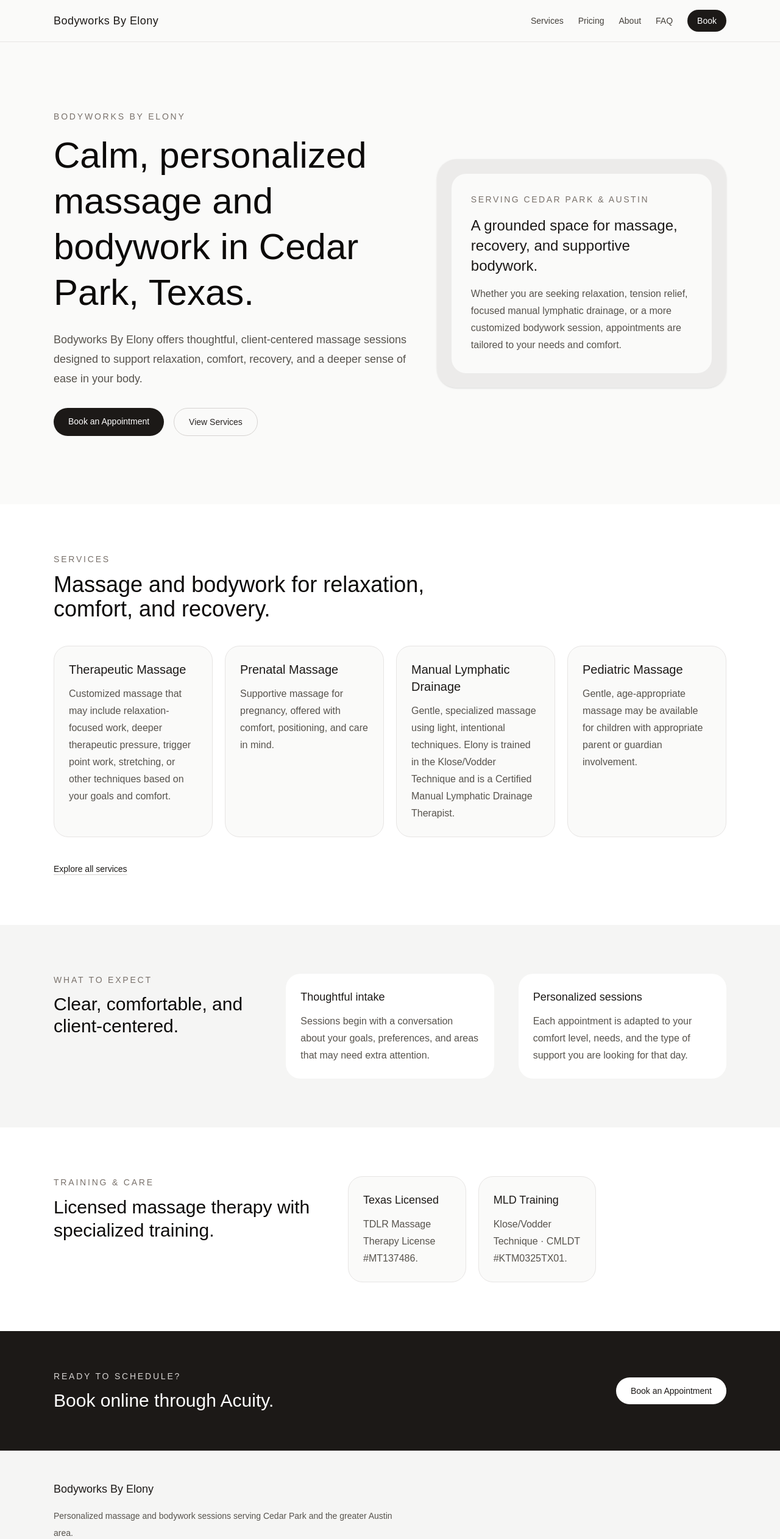
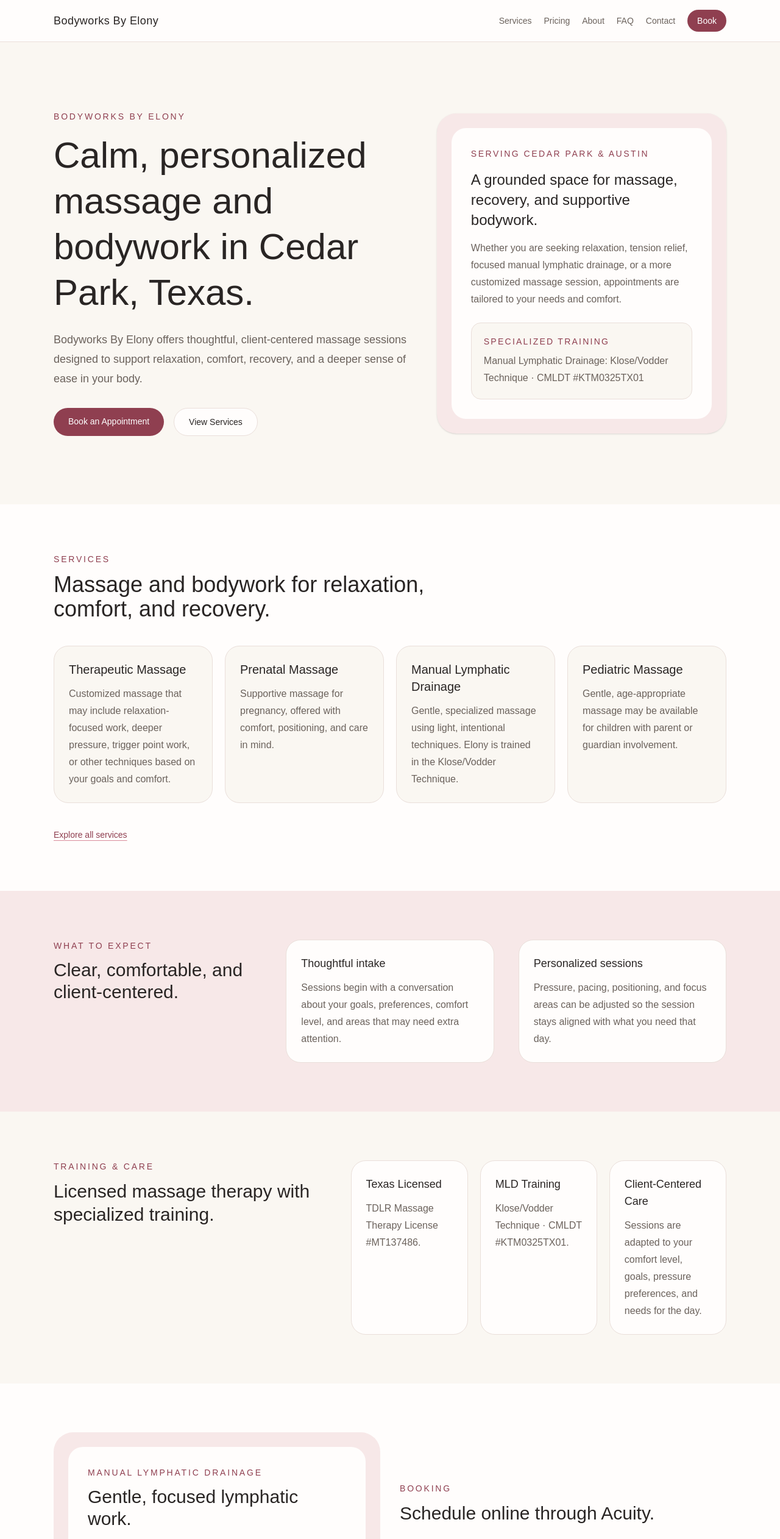
Before and after one commit to arosado-projects/bodyworks-by-elony, a Next.js app: page / in a window 1280 px wide. Shown: the top 2524 px of the page at 61% size. Built offline with nearby package versions, Linux system fonts and the light colour scheme.

Commit message:
Update header and footer styling

```diff
--- a/app/components/Footer.tsx
+++ b/app/components/Footer.tsx
@@ -1,26 +1,95 @@
+import Link from "next/link";
 import { siteConfig } from "../lib/site";
+
+const footerLinks = [
+  {
+    label: "Services",
+    href: "/services",
+  },
+  {
+    label: "Pricing",
+    href: "/pricing",
+  },
+  {
+    label: "About Elony",
+    href: "/about",
+  },
+  {
+    label: "FAQ",
+    href: "/faq",
+  },
+  {
+    label: "Policies",
+    href: "/policies",
+  },
+  {
+    label: "Contact",
+    href: "/contact",
+  },
+];
 
 export default function Footer() {
   return (
-    <footer className="border-t border-stone-200 bg-stone-100">
-      <div className="mx-auto max-w-6xl px-6 py-12">
-        <div className="space-y-4">
-          <h2 className="text-lg font-medium text-stone-900">
+    <footer className="border-t border-[#eadfda] bg-[#faf7f2]">
+      <div className="mx-auto grid max-w-6xl gap-10 px-6 py-12 md:grid-cols-[1.2fr_0.8fr_0.8fr]">
+        <div>
+          <h2 className="mb-4 text-lg font-medium text-[#292524]">
             {siteConfig.name}
           </h2>
 
-          <p className="max-w-xl text-sm leading-7 text-stone-600">
+          <p className="max-w-xl text-sm leading-7 text-[#6b625c]">
             Personalized massage and bodywork sessions serving Cedar Park and
             the greater Austin area.
           </p>
 
-          <p className="text-sm text-stone-500">
+          <p className="mt-4 text-sm text-[#6b625c]">
             TDLR Massage Therapy License #{siteConfig.credentials.tdlrLicense}
           </p>
+        </div>
 
-          <p className="text-sm text-stone-500">
-            © {new Date().getFullYear()} {siteConfig.name}
+        <div>
+          <h3 className="mb-4 text-sm font-medium uppercase tracking-[0.16em] text-[#8f3f50]">
+            Explore
+          </h3>
+
+          <nav aria-label="Footer navigation" className="grid gap-3 text-sm">
+            {footerLinks.map((link) => (
+              <Link
+                key={link.href}
+                href={link.href}
+                className="text-[#6b625c] transition hover:text-[#8f3f50]"
+              >
+                {link.label}
+              </Link>
+            ))}
+          </nav>
+        </div>
+
+        <div>
+          <h3 className="mb-4 text-sm font-medium uppercase tracking-[0.16em] text-[#8f3f50]">
+            Booking
+          </h3>
+
+          <p className="mb-4 text-sm leading-7 text-[#6b625c]">
+            View current availability and schedule online through Acuity.
           </p>
+
+          <a
+            href={siteConfig.bookingUrl}
+            target="_blank"
+            rel="noopener noreferrer"
+            className="inline-flex rounded-full bg-[#8f3f50] px-5 py-2.5 text-sm font-medium text-white transition hover:opacity-90"
+          >
+            Book an Appointment
+          </a>
+        </div>
+      </div>
+
+      <div className="border-t border-[#eadfda]">
+        <div className="mx-auto flex max-w-6xl flex-col gap-2 px-6 py-5 text-sm text-[#6b625c] sm:flex-row sm:items-center sm:justify-between">
+          <p>© {new Date().getFullYear()} {siteConfig.name}</p>
+
+          <p>Cedar Park, TX · Serving the greater Austin area</p>
         </div>
       </div>
     </footer>
--- a/app/components/Header.tsx
+++ b/app/components/Header.tsx
@@ -1,39 +1,62 @@
+import Link from "next/link";
 import { siteConfig } from "../lib/site";
+
+const navItems = [
+  {
+    label: "Services",
+    href: "/services",
+  },
+  {
+    label: "Pricing",
+    href: "/pricing",
+  },
+  {
+    label: "About",
+    href: "/about",
+  },
+  {
+    label: "FAQ",
+    href: "/faq",
+  },
+  {
+    label: "Contact",
+    href: "/contact",
+  },
+];
 
 export default function Header() {
   return (
-    <header className="border-b border-stone-200 bg-stone-50">
-      <div className="mx-auto flex max-w-6xl items-center justify-between px-6 py-4">
-        <a href="/" className="text-lg font-medium tracking-wide text-stone-900">
-          Bodyworks By Elony
-        </a>
+    <header className="border-b border-[#eadfda] bg-[#fffdfc]">
+      <div className="mx-auto flex max-w-6xl flex-col gap-4 px-6 py-4 sm:flex-row sm:items-center sm:justify-between">
+        <Link
+          href="/"
+          className="text-lg font-medium tracking-wide text-[#292524] transition hover:text-[#8f3f50]"
+        >
+          {siteConfig.name}
+        </Link>
 
-        <nav className="flex items-center gap-6 text-sm text-stone-700">
-          <a href="/services" className="hover:text-stone-900">
-            Services
-          </a>
-
-          <a href="/pricing" className="hover:text-stone-900">
-            Pricing
-          </a>
-
-          <a href="/about" className="hover:text-stone-900">
-            About
-          </a>
-
-          <a href="/faq" className="hover:text-stone-900">
-            FAQ
-          </a>
+        <nav
+          aria-label="Main navigation"
+          className="flex flex-wrap items-center gap-x-5 gap-y-3 text-sm text-[#6b625c]"
+        >
+          {navItems.map((item) => (
+            <Link
+              key={item.href}
+              href={item.href}
+              className="transition hover:text-[#8f3f50]"
+            >
+              {item.label}
+            </Link>
+          ))}
 
           <a
             href={siteConfig.bookingUrl}
             target="_blank"
             rel="noopener noreferrer"
-            className="rounded-full bg-stone-900 px-4 py-2 text-white transition hover:bg-stone-700"
+            className="rounded-full bg-[#8f3f50] px-4 py-2 text-sm font-medium text-white transition hover:opacity-90"
           >
             Book
           </a>
-
         </nav>
       </div>
     </header>
--- a/app/layout.tsx
+++ b/app/layout.tsx
@@ -16,7 +16,7 @@ export default function RootLayout({
 }>) {
   return (
     <html lang="en">
-      <body className="bg-stone-50 text-stone-900 antialiased">
+      <body className="antialiased">
         <div className="flex min-h-screen flex-col">
           <Header />
           <div className="flex-1">{children}</div>
--- a/app/page.tsx
+++ b/app/page.tsx
@@ -1,10 +1,17 @@
+import type { Metadata } from "next";
 import { siteConfig } from "./lib/site";
+
+export const metadata: Metadata = {
+  title: "Bodyworks By Elony | Massage & Bodywork in Cedar Park, TX",
+  description:
+    "Calm, personalized massage and bodywork in Cedar Park, TX. Therapeutic massage, prenatal massage, manual lymphatic drainage, and pediatric massage available.",
+};
 
 const featuredServices = [
   {
     title: "Therapeutic Massage",
     description:
-      "Customized massage that may include relaxation-focused work, deeper therapeutic pressure, trigger point work, stretching, or other techniques based on your goals and comfort.",
+      "Customized massage that may include relaxation-focused work, deeper pressure, trigger point work, or other techniques based on your goals and comfort.",
   },
   {
     title: "Prenatal Massage",
@@ -14,30 +21,46 @@ const featuredServices = [
   {
     title: "Manual Lymphatic Drainage",
     description:
-      "Gentle, specialized massage using light, intentional techniques. Elony is trained in the Klose/Vodder Technique and is a Certified Manual Lymphatic Drainage Therapist.",
+      "Gentle, specialized massage using light, intentional techniques. Elony is trained in the Klose/Vodder Technique.",
   },
   {
     title: "Pediatric Massage",
     description:
-      "Gentle, age-appropriate massage may be available for children with appropriate parent or guardian involvement.",
+      "Gentle, age-appropriate massage may be available for children with parent or guardian involvement.",
+  },
+];
+
+const trustItems = [
+  {
+    title: "Texas Licensed",
+    description: `TDLR Massage Therapy License #${siteConfig.credentials.tdlrLicense}.`,
+  },
+  {
+    title: "MLD Training",
+    description: `${siteConfig.credentials.mldTechnique} · ${siteConfig.credentials.mldCertification}.`,
+  },
+  {
+    title: "Client-Centered Care",
+    description:
+      "Sessions are adapted to your comfort level, goals, pressure preferences, and needs for the day.",
   },
 ];
 
 export default function HomePage() {
   return (
     <main>
-      <section className="bg-stone-50">
+      <section className="bg-[#faf7f2]">
         <div className="mx-auto grid max-w-6xl gap-12 px-6 py-20 lg:grid-cols-[1.1fr_0.9fr] lg:items-center lg:py-28">
           <div>
-            <p className="mb-4 text-sm uppercase tracking-[0.2em] text-stone-500">
+            <p className="mb-4 text-sm uppercase tracking-[0.2em] text-[#8f3f50]">
               {siteConfig.name}
             </p>
 
-            <h1 className="mb-6 max-w-3xl text-4xl font-light leading-tight text-stone-950 sm:text-5xl lg:text-6xl">
+            <h1 className="mb-6 max-w-3xl text-4xl font-light leading-tight text-[#292524] sm:text-5xl lg:text-6xl">
               Calm, personalized massage and bodywork in Cedar Park, Texas.
             </h1>
 
-            <p className="mb-8 max-w-2xl text-lg leading-8 text-stone-600">
+            <p className="mb-8 max-w-2xl text-lg leading-8 text-[#6b625c]">
               Bodyworks By Elony offers thoughtful, client-centered massage
               sessions designed to support relaxation, comfort, recovery, and a
               deeper sense of ease in your body.
@@ -48,49 +71,61 @@ export default function HomePage() {
                 href={siteConfig.bookingUrl}
                 target="_blank"
                 rel="noopener noreferrer"
-                className="rounded-full bg-stone-900 px-6 py-3 text-sm font-medium text-white transition hover:bg-stone-700"
+                className="rounded-full bg-[#8f3f50] px-6 py-3 text-sm font-medium text-white transition hover:opacity-90"
               >
                 Book an Appointment
               </a>
 
               <a
                 href="/services"
-                className="rounded-full border border-stone-300 px-6 py-3 text-sm font-medium text-stone-800 transition hover:border-stone-500"
+                className="rounded-full border border-[#eadfda] bg-[#fffdfc] px-6 py-3 text-sm font-medium text-[#292524] transition hover:border-[#d98c9b]"
               >
                 View Services
               </a>
             </div>
           </div>
 
-          <div className="rounded-[2rem] bg-stone-200/70 p-6 shadow-sm">
-            <div className="rounded-[1.5rem] bg-stone-50 p-8">
-              <p className="mb-4 text-sm uppercase tracking-[0.18em] text-stone-500">
+          <div className="rounded-[2rem] bg-[#f7e8e8] p-6 shadow-sm">
+            <div className="rounded-[1.5rem] bg-[#fffdfc] p-8">
+              <p className="mb-4 text-sm uppercase tracking-[0.18em] text-[#8f3f50]">
                 Serving Cedar Park & Austin
               </p>
 
-              <h2 className="mb-4 text-2xl font-light leading-snug text-stone-900">
+              <h2 className="mb-4 text-2xl font-light leading-snug text-[#292524]">
                 A grounded space for massage, recovery, and supportive
                 bodywork.
               </h2>
 
-              <p className="leading-7 text-stone-600">
+              <p className="mb-6 leading-7 text-[#6b625c]">
                 Whether you are seeking relaxation, tension relief, focused
-                manual lymphatic drainage, or a more customized bodywork
-                session, appointments are tailored to your needs and comfort.
+                manual lymphatic drainage, or a more customized massage session,
+                appointments are tailored to your needs and comfort.
               </p>
+
+              <div className="rounded-2xl border border-[#eadfda] bg-[#faf7f2] p-5">
+                <p className="mb-2 text-sm font-medium uppercase tracking-[0.16em] text-[#8f3f50]">
+                  Specialized Training
+                </p>
+
+                <p className="leading-7 text-[#6b625c]">
+                  Manual Lymphatic Drainage:{" "}
+                  {siteConfig.credentials.mldTechnique} ·{" "}
+                  {siteConfig.credentials.mldCertification}
+                </p>
+              </div>
             </div>
           </div>
         </div>
       </section>
 
-      <section className="bg-white">
+      <section className="bg-[#fffdfc]">
         <div className="mx-auto max-w-6xl px-6 py-20">
           <div className="mb-10 max-w-2xl">
-            <p className="mb-3 text-sm uppercase tracking-[0.2em] text-stone-500">
+            <p className="mb-3 text-sm uppercase tracking-[0.2em] text-[#8f3f50]">
               Services
             </p>
 
-            <h2 className="text-3xl font-light text-stone-950 sm:text-4xl">
+            <h2 className="text-3xl font-light text-[#292524] sm:text-4xl">
               Massage and bodywork for relaxation, comfort, and recovery.
             </h2>
           </div>
@@ -99,13 +134,13 @@ export default function HomePage() {
             {featuredServices.map((service) => (
               <article
                 key={service.title}
-                className="rounded-3xl border border-stone-200 bg-stone-50 p-6"
+                className="rounded-3xl border border-[#eadfda] bg-[#faf7f2] p-6"
               >
-                <h3 className="mb-3 text-xl font-medium text-stone-900">
+                <h3 className="mb-3 text-xl font-medium text-[#292524]">
                   {service.title}
                 </h3>
 
-                <p className="leading-7 text-stone-600">
+                <p className="leading-7 text-[#6b625c]">
                   {service.description}
                 </p>
               </article>
@@ -115,7 +150,7 @@ export default function HomePage() {
           <div className="mt-10">
             <a
               href="/services"
-              className="text-sm font-medium text-stone-900 underline decoration-stone-300 underline-offset-4 hover:decoration-stone-700"
+              className="text-sm font-medium text-[#8f3f50] underline decoration-[#d98c9b] underline-offset-4 hover:decoration-[#8f3f50]"
             >
               Explore all services
             </a>
@@ -123,91 +158,140 @@ export default function HomePage() {
         </div>
       </section>
 
-      <section className="bg-stone-100">
+      <section className="bg-[#f7e8e8]">
         <div className="mx-auto grid max-w-6xl gap-10 px-6 py-20 lg:grid-cols-3">
           <div>
-            <p className="mb-3 text-sm uppercase tracking-[0.2em] text-stone-500">
+            <p className="mb-3 text-sm uppercase tracking-[0.2em] text-[#8f3f50]">
               What to Expect
             </p>
 
-            <h2 className="text-3xl font-light text-stone-950">
+            <h2 className="text-3xl font-light text-[#292524]">
               Clear, comfortable, and client-centered.
             </h2>
           </div>
 
-          <div className="rounded-3xl bg-white p-6">
-            <h3 className="mb-3 text-lg font-medium text-stone-900">
+          <div className="rounded-3xl border border-[#eadfda] bg-[#fffdfc] p-6">
+            <h3 className="mb-3 text-lg font-medium text-[#292524]">
               Thoughtful intake
             </h3>
 
-            <p className="leading-7 text-stone-600">
+            <p className="leading-7 text-[#6b625c]">
               Sessions begin with a conversation about your goals, preferences,
-              and areas that may need extra attention.
+              comfort level, and areas that may need extra attention.
             </p>
           </div>
 
-          <div className="rounded-3xl bg-white p-6">
-            <h3 className="mb-3 text-lg font-medium text-stone-900">
+          <div className="rounded-3xl border border-[#eadfda] bg-[#fffdfc] p-6">
+            <h3 className="mb-3 text-lg font-medium text-[#292524]">
               Personalized sessions
             </h3>
 
-            <p className="leading-7 text-stone-600">
-              Each appointment is adapted to your comfort level, needs, and the
-              type of support you are looking for that day.
+            <p className="leading-7 text-[#6b625c]">
+              Pressure, pacing, positioning, and focus areas can be adjusted so
+              the session stays aligned with what you need that day.
             </p>
           </div>
         </div>
       </section>
 
-      <section className="bg-white">
+      <section className="bg-[#faf7f2]">
         <div className="mx-auto max-w-6xl px-6 py-20">
-          <div className="grid gap-6 lg:grid-cols-[0.85fr_1.15fr] lg:items-start">
+          <div className="grid gap-8 lg:grid-cols-[0.85fr_1.15fr] lg:items-start">
             <div>
-              <p className="mb-3 text-sm uppercase tracking-[0.2em] text-stone-500">
+              <p className="mb-3 text-sm uppercase tracking-[0.2em] text-[#8f3f50]">
                 Training & Care
               </p>
 
-              <h2 className="text-3xl font-light leading-tight text-stone-950">
+              <h2 className="text-3xl font-light leading-tight text-[#292524]">
                 Licensed massage therapy with specialized training.
               </h2>
             </div>
 
             <div className="grid gap-5 md:grid-cols-3">
-              <div className="rounded-3xl border border-stone-200 bg-stone-50 p-6">
-                <h3 className="mb-3 text-lg font-medium text-stone-900">
-                  Texas Licensed
-                </h3>
+              {trustItems.map((item) => (
+                <article
+                  key={item.title}
+                  className="rounded-3xl border border-[#eadfda] bg-[#fffdfc] p-6"
+                >
+                  <h3 className="mb-3 text-lg font-medium text-[#292524]">
+                    {item.title}
+                  </h3>
 
-                <p className="leading-7 text-stone-600">
-                  TDLR Massage Therapy License #
-                  {siteConfig.credentials.tdlrLicense}.
-                </p>
-              </div>
-
-              <div className="rounded-3xl border border-stone-200 bg-stone-50 p-6">
-                <h3 className="mb-3 text-lg font-medium text-stone-900">
-                  MLD Training
-                </h3>
-
-                <p className="leading-7 text-stone-600">
-                  {siteConfig.credentials.mldTechnique} ·{" "}
-                  {siteConfig.credentials.mldCertification}.
-                </p>
-              </div>
+                  <p className="leading-7 text-[#6b625c]">
+                    {item.description}
+                  </p>
+                </article>
+              ))}
             </div>
           </div>
         </div>
       </section>
 
-      <section className="bg-stone-900 text-white">
+      <section className="bg-[#fffdfc]">
+        <div className="mx-auto grid max-w-6xl gap-8 px-6 py-20 lg:grid-cols-[1fr_1fr] lg:items-center">
+          <div className="rounded-[2rem] bg-[#f7e8e8] p-6">
+            <div className="rounded-[1.5rem] bg-[#fffdfc] p-8">
+              <p className="mb-3 text-sm uppercase tracking-[0.2em] text-[#8f3f50]">
+                Manual Lymphatic Drainage
+              </p>
+
+              <h2 className="mb-4 text-3xl font-light text-[#292524]">
+                Gentle, focused lymphatic work.
+              </h2>
+
+              <p className="leading-8 text-[#6b625c]">
+                Clients often seek manual lymphatic drainage for post-op support
+                when medically cleared, general swelling, and facial puffiness
+                or swelling related to allergies. Focused MLD may also be
+                incorporated into a standard massage session when appropriate.
+              </p>
+            </div>
+          </div>
+
+          <div>
+            <p className="mb-3 text-sm uppercase tracking-[0.2em] text-[#8f3f50]">
+              Booking
+            </p>
+
+            <h2 className="mb-4 text-3xl font-light leading-tight text-[#292524]">
+              Schedule online through Acuity.
+            </h2>
+
+            <p className="mb-8 leading-8 text-[#6b625c]">
+              Online booking lets you view current availability, choose a
+              service, and reserve your appointment securely.
+            </p>
+
+            <div className="flex flex-wrap gap-4">
+              <a
+                href={siteConfig.bookingUrl}
+                target="_blank"
+                rel="noopener noreferrer"
+                className="rounded-full bg-[#8f3f50] px-6 py-3 text-sm font-medium text-white transition hover:opacity-90"
+              >
+                Book an Appointment
+              </a>
+
+              <a
+                href="/pricing"
+                className="rounded-full border border-[#eadfda] bg-[#faf7f2] px-6 py-3 text-sm font-medium text-[#292524] transition hover:border-[#d98c9b]"
+              >
+                View Pricing
+              </a>
+            </div>
+          </div>
+        </div>
+      </section>
+
+      <section className="bg-[#292524] text-white">
         <div className="mx-auto flex max-w-6xl flex-col gap-8 px-6 py-16 md:flex-row md:items-center md:justify-between">
           <div className="max-w-2xl">
-            <p className="mb-3 text-sm uppercase tracking-[0.2em] text-stone-300">
+            <p className="mb-3 text-sm uppercase tracking-[0.2em] text-[#f7e8e8]">
               Ready to Schedule?
             </p>
 
             <h2 className="text-3xl font-light">
-              Book online through Acuity.
+              Book a massage appointment with Bodyworks By Elony.
             </h2>
           </div>
 
@@ -215,7 +299,7 @@ export default function HomePage() {
             href={siteConfig.bookingUrl}
             target="_blank"
             rel="noopener noreferrer"
-            className="inline-flex rounded-full bg-white px-6 py-3 text-sm font-medium text-stone-900 transition hover:bg-stone-200"
+            className="inline-flex rounded-full bg-[#fffdfc] px-6 py-3 text-sm font-medium text-[#292524] transition hover:bg-[#f7e8e8]"
           >
             Book an Appointment
           </a>
```
